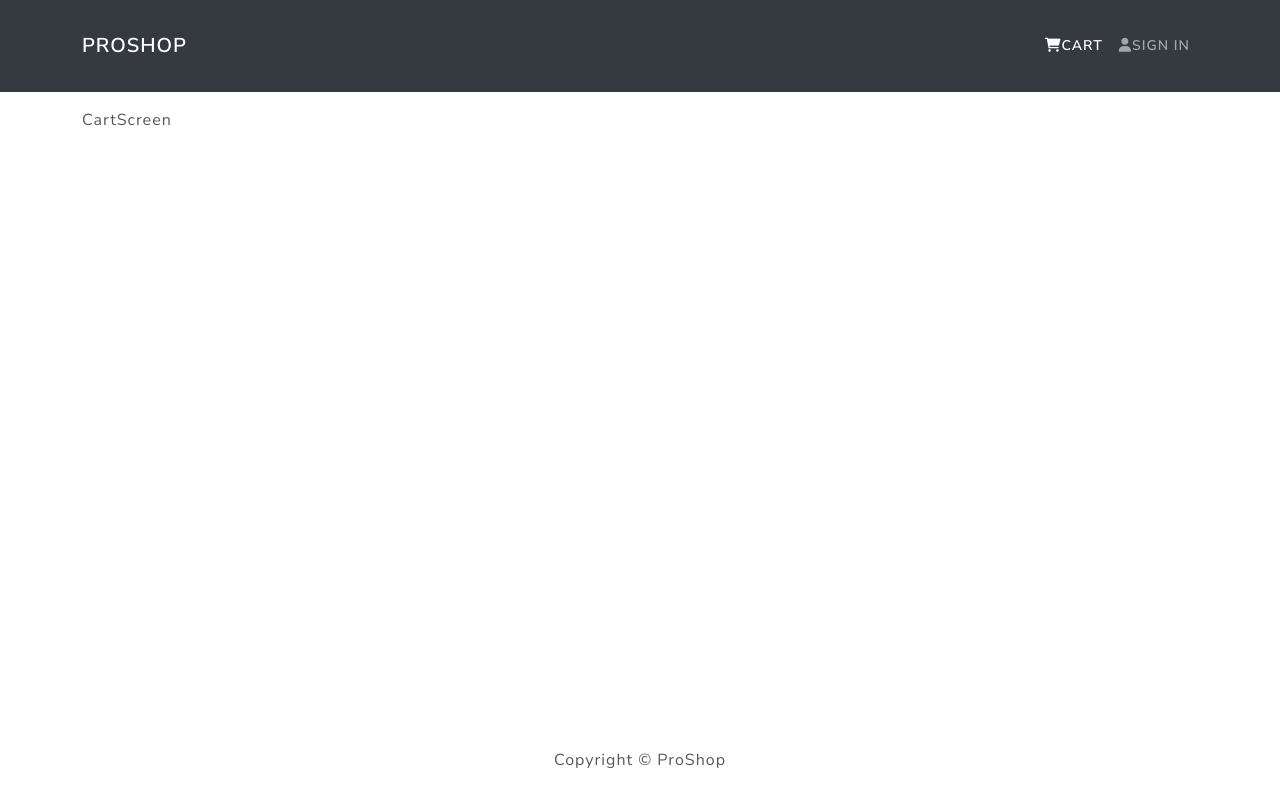
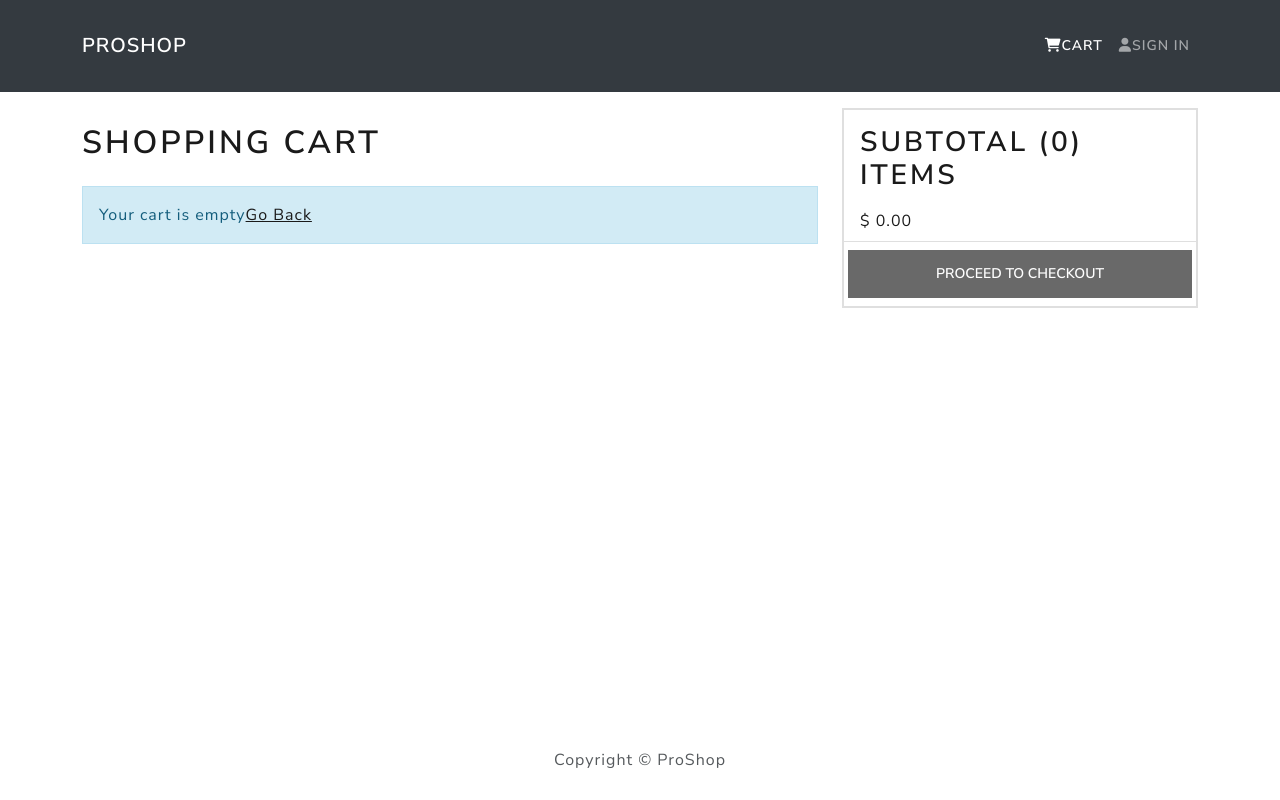
Before and after one commit to manali2909/Proshop, a React (Create React App) app in the folder frontend/: page /cart in a window 1280 px wide. Built offline with nearby package versions, Linux system fonts and the light colour scheme.

Commit message:
cart implementesd

```diff
--- a/frontend/src/App.js
+++ b/frontend/src/App.js
@@ -15,7 +15,8 @@
             <Routes>
               <Route path="/" element={<HomeScreen/>}/>
               <Route path="/products/:id" element={<ProductScreen/>}/>
-              <Route path="/cart/:id?" element={<CartScreen/>}/>
+              <Route path="/cart/:id" element={<CartScreen/>}/>
+              <Route path="/cart/" element={<CartScreen/>}/>
             </Routes>
           </Container>
         </main>
--- /dev/null
+++ b/frontend/src/actions/cartActions.js
@@ -0,0 +1,27 @@
+import axios from 'axios';
+import { CART_ADD_ITEM, CART_REMOVE_ITEM } from '../constants/cartConstant';
+
+export const addToCart=(id, qty)=> async (dispatch,getState)=>{
+    const {data} = await axios.get(`/api/products/${id}`);
+
+    dispatch({
+        type:CART_ADD_ITEM,
+        payload:{
+            product:data._id,
+            name:data.name,
+            image:data.image,
+            price:data.price,
+            countInStock:data.countInStock,
+            qty,
+        }
+    })
+    localStorage.setItem('cartItems',JSON.stringify(getState().cart.cartItems))
+}
+
+export const removeFromCart =(id)=>(dispatch,getState)=>{
+    dispatch({
+        type:CART_REMOVE_ITEM,
+        payload:id
+    })
+    localStorage.setitem('cartItems',JSON.stringify(getState().cart.cartItems))
+}
--- a/frontend/src/components/Message.jsx
+++ b/frontend/src/components/Message.jsx
@@ -1,7 +1,7 @@
 import React from "react";
 import { Alert } from "react-bootstrap";
-const Message = ({ variant, childern }) => {
-  return <Alert variant={variant}>{childern}</Alert>;
+const Message = ({ variant, children }) => {
+  return <Alert variant={variant}>{children}</Alert>;
 };
 
 Message.defaultProps = {
--- /dev/null
+++ b/frontend/src/constants/cartConstant.js
@@ -0,0 +1,2 @@
+export const CART_ADD_ITEM = 'CART_ADD_ITEM'
+export const CART_REMOVE_ITEM ='CART_REMOVE_ITEM'
--- a/frontend/src/index.css
+++ b/frontend/src/index.css
@@ -1,9 +1,53 @@
 main {
   min-height: 80vh;
 }
+
 h3 {
   padding: 1rem 0;
 }
+
+h1 {
+  font-size: 1.8rem;
+  padding: 1rem 0;
+}
+
+h2 {
+  font-size: 1.4rem;
+  padding: 0.5rem 0;
+}
+
 .rating span {
   margin: 0.1rem;
 }
+
+/* carousel */
+.carousel-item-next,
+.carousel-item-prev,
+.carousel-item.active {
+  display: flex;
+}
+.carousel-caption {
+  position: absolute;
+  top: 0;
+}
+
+.carousel-caption h2 {
+  color: #fff;
+}
+
+.carousel img {
+  height: 300px;
+  padding: 30px;
+  margin: 40px;
+  border-radius: 50%;
+  margin-left: auto;
+  margin-right: auto;
+}
+.carousel a {
+  margin: 0 auto;
+}
+@media (max-width: 900px) {
+  .carousel-caption h2 {
+    font-size: 2.5vw;
+  }
+}
--- a/frontend/src/pages/CartScreen.js
+++ /dev/null
@@ -1,9 +0,0 @@
-import React from 'react'
-
-const CartScreen = () => {
-  return (
-    <div>CartScreen</div>
-  )
-}
-
-export default CartScreen
--- /dev/null
+++ b/frontend/src/pages/CartScreen.jsx
@@ -0,0 +1,127 @@
+import React, { useEffect } from "react";
+import { useDispatch, useSelector } from "react-redux";
+import {
+  Link,
+  useParams,
+  useSearchParams,
+  useNavigate,
+} from "react-router-dom";
+import Message from "../components/Message";
+import {
+  Row,
+  Col,
+  ListGroup,
+  Image,
+  Form,
+  Button,
+  Card,
+} from "react-bootstrap";
+import { addToCart, removeFromCart } from "../actions/cartActions";
+const CartScreen = () => {
+  const { id } = useParams();
+  const [searchParams] = useSearchParams();
+  const qty = searchParams.get("qty");
+  const navigate = useNavigate();
+  const dispatch = useDispatch();
+
+  const cart = useSelector((state) => state.cart);
+  const { cartItems } = cart;
+  const removeFromCartHandler = (id) => {
+    dispatch(removeFromCart(id));
+  };
+
+  const checkoutHandler = () => {
+    navigate("/login?redirect=shipping");
+  };
+
+  useEffect(() => {
+    if (id) {
+      dispatch(addToCart(id, qty));
+    }
+  }, [dispatch, id, qty]);
+
+  return (
+    <Row>
+      <Col md={8}>
+        <h1>Shopping Cart</h1>
+        {cartItems.length === 0 ? (
+          <Message>
+            Your cart is empty
+            <Link to='/'>Go Back</Link>
+          </Message>
+        ) : (
+          <ListGroup variant='flush'>
+            {cartItems.map((item) => (
+              <ListGroup.Item key={item.product}>
+                <Row>
+                  <Col md={2}>
+                    <Image src={item.image} alt={item.name} fluid rounded />
+                  </Col>
+                  <Col md={3}>
+                    <Link to={`/product/${item.product}`}>{item.name}</Link>
+                  </Col>
+                  <Col md={2}>${item.price}</Col>
+                  <Col md={2}>
+                    <Form.Control
+                      as='select'
+                      value={item.qty}
+                      onChange={(e) =>
+                        dispatch(
+                          addToCart(item.product, Number(e.target.value))
+                        )
+                      }>
+                      {[...Array(parseInt(item.countInStock)).keys()].map(
+                        (x) => (
+                          <option key={x + 1} value={x + 1}>
+                            {x + 1}
+                          </option>
+                        )
+                      )}
+                    </Form.Control>
+                  </Col>
+
+                  <Col md={2}>
+                    <Button
+                      type='button'
+                      varaint='light'
+                      onClick={() => removeFromCartHandler(item.product)}>
+                      <i className='fas fa-trash'></i>
+                    </Button>
+                  </Col>
+                </Row>
+              </ListGroup.Item>
+            ))}
+          </ListGroup>
+        )}
+      </Col>
+      <Col md={4}>
+        <Card>
+          <ListGroup.Item>
+            <h2>
+              Subtotal (
+              {cartItems.reduce((acc, item) => acc + Number(item.qty), 0)})
+              items
+            </h2>
+            ${" "}
+            {cartItems
+              .reduce((acc, item) => acc + item.qty * item.price, 0)
+              .toFixed(2)}
+          </ListGroup.Item>
+          <ListGroup.Item>
+            <Row>
+              <Button
+                type='button'
+                className='btn-block'
+                disabled={cartItems.length === 0}
+                onClick={checkoutHandler}>
+                Proceed To Checkout
+              </Button>
+            </Row>
+          </ListGroup.Item>
+        </Card>
+      </Col>
+    </Row>
+  );
+};
+
+export default CartScreen;
--- a/frontend/src/pages/ProductScreen.jsx
+++ b/frontend/src/pages/ProductScreen.jsx
@@ -22,7 +22,7 @@
   const productDetail = useSelector((state) => state.productDetail);
   const { loading, product, error } = productDetail;
 
-  const [qty, setQty] = useState(0);
+  const [qty, setQty] = useState(1);
 
   useEffect(() => {
     dispatch(listProductDetails(id));
--- /dev/null
+++ b/frontend/src/reducers/cartReducer.js
@@ -0,0 +1,27 @@
+import {CART_ADD_ITEM , CART_REMOVE_ITEM} from '../constants/cartConstant';
+
+export const cartReducer = (state = {cartItems:[]} ,action)=>{
+    switch(action.type){
+        case CART_ADD_ITEM:
+            const item=action.payload; //id of new item that needs to be added
+
+            const existItem = state.cartItems.find(x=>x.product ===item.product); //find if item id already in cart
+
+            if(existItem){
+                return{
+                    ...state,
+                    cartItems:state.cartItems.map(x=>x.product ===existItem.product ? item : x)
+                }
+            }else{
+                return {
+                    ...state,
+                    cartItems:[...state.cartItems , item]
+                }
+            }
+        case CART_REMOVE_ITEM: return{
+            ...state,
+            cartItems : state.cartItems.filter(x=>x.product !== action.payload)
+        }
+        default : return state;
+    }
+}
--- a/frontend/src/store.js
+++ b/frontend/src/store.js
@@ -2,20 +2,29 @@
 import thunk from 'redux-thunk';
 import {composeWithDevTools} from '@redux-devtools/extension'
 import {productListReducer,productDetailReducer} from './reducers/productsReducer'
+import { cartReducer } from './reducers/cartReducer';
 
 const reducer = combineReducers({
     productList:productListReducer,
-    productDetail:productDetailReducer
+    productDetail:productDetailReducer,
+    cart:cartReducer
 })
+ //getting cart from local storage
 
-const initialState = {}
+const cartItemsFromStorage = localStorage.getItem('cartItems')
+    ?JSON.parse(localStorage.getItem('cartItems'))
+    :[]
+const initialState = {
+    cart:{
+        cartItems:cartItemsFromStorage
+    }
+}
 
 const middleware =[thunk];
 
 const store = createStore(
     reducer,
     initialState,
-    // applyMiddleware(thunk)
     composeWithDevTools(applyMiddleware(...middleware))
 )
 
```
